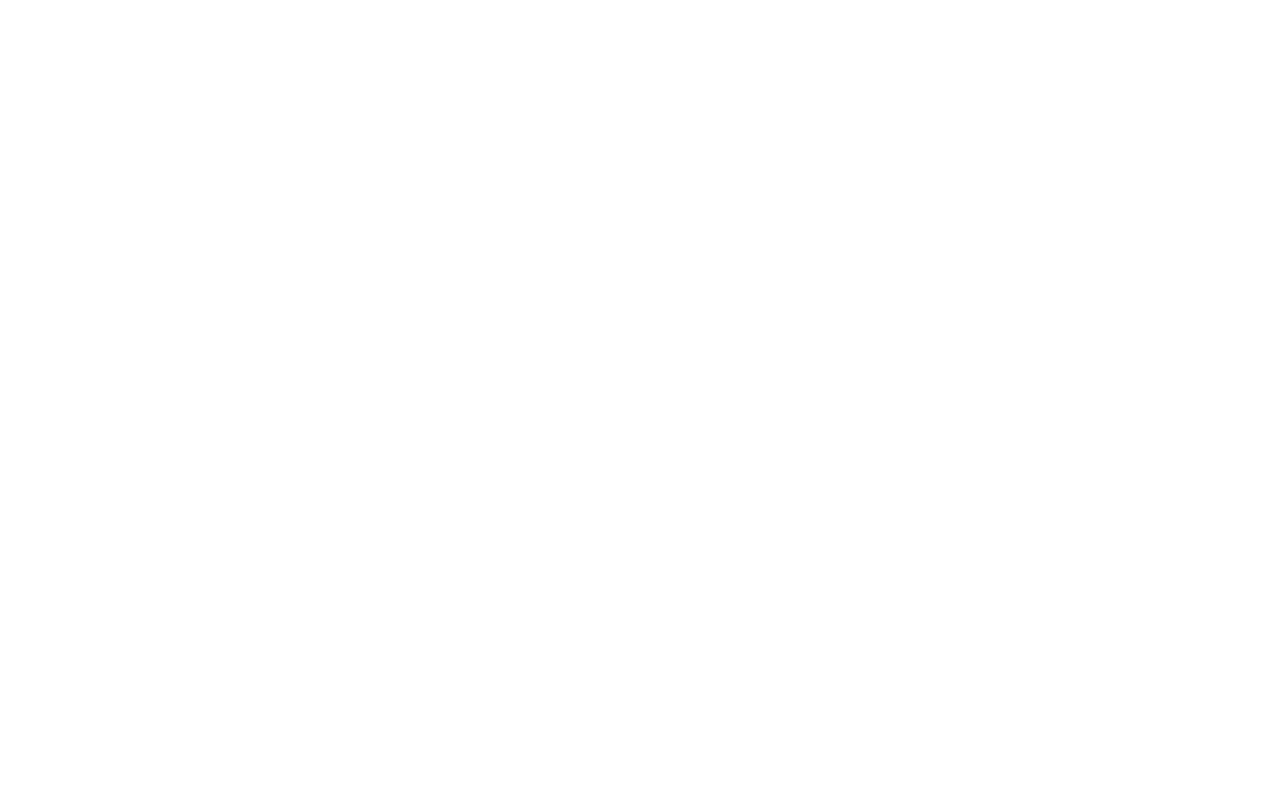
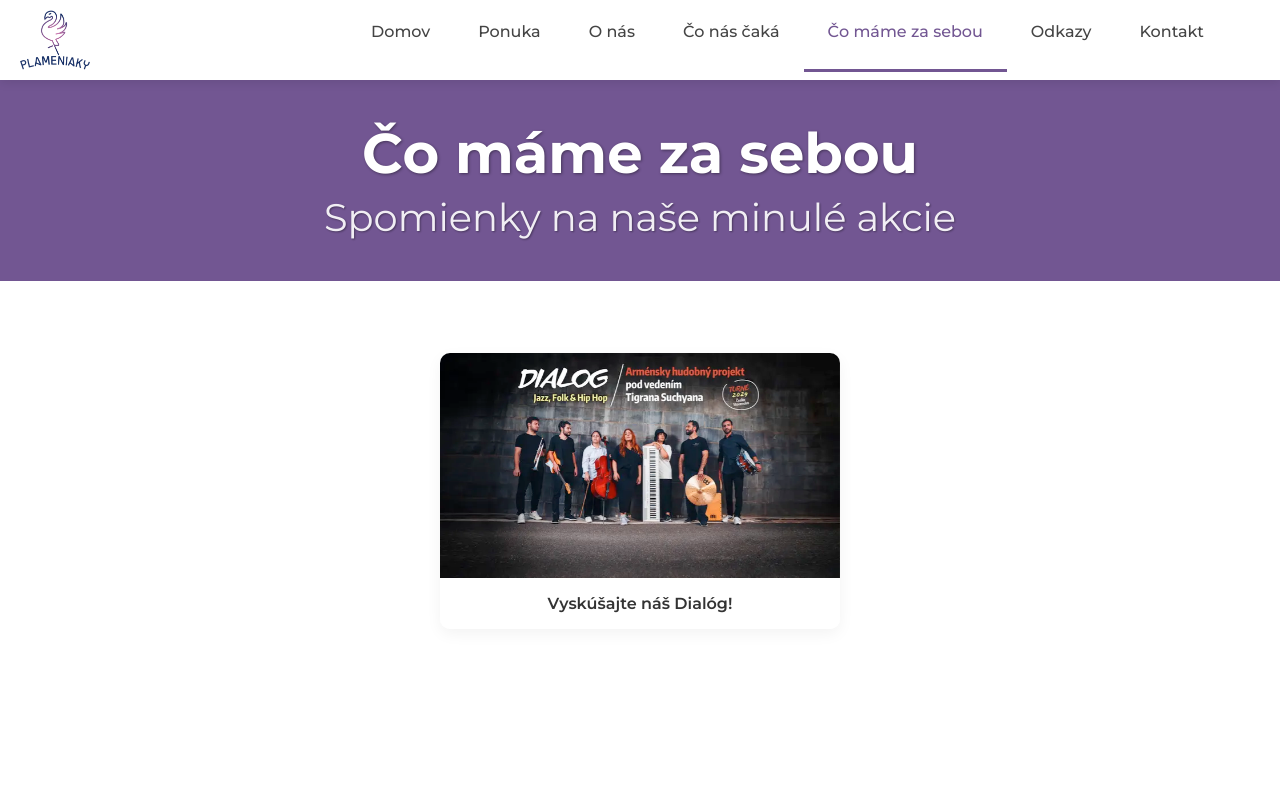
Before and after one commit to Hipapheralkus/plameniaky-website, a React (Vite) app: page /co-mame-za-sebou in a window 1280 px wide. Before the commit this address had no page. Shown: the top 800 px of the page. Built offline with nearby package versions, Linux system fonts and the light colour scheme.

Commit message:
minor changes

```diff
--- a/index.html
+++ b/index.html
@@ -12,7 +12,7 @@
     <link rel="preconnect" href="https://cdnjs.cloudflare.com" crossorigin>
     <meta
       name="description"
-      content="Plameniaky oz - Občianske združenie zamerané na podporu rozvoja detí."
+      content="Plameniaky | Rozvíjame radosťou"
     />
     <link
       rel="stylesheet"
@@ -25,7 +25,7 @@
       href="https://fonts.googleapis.com/css2?family=Montserrat:wght@300;400;500;600;700&display=swap"
       rel="stylesheet"
     />
-    <title>Plameniaky oz | Občianske združenie</title>
+    <title>Plameniaky | Rozvíjame radosťou</title>
   </head>
   <body>
     <noscript>Pre zobrazenie tejto stránky je potrebné povoliť JavaScript.</noscript>
--- a/src/App.jsx
+++ b/src/App.jsx
@@ -10,7 +10,7 @@ import Ponuka from './pages/Ponuka';
 import PonukaDetail from './pages/PonukaDetail'; // Detail for main categories like /ponuka/cirkus
 import ONas from './pages/ONas';
 import CoNasCaka from './pages/CoNasCaka';
-import ArchivPodujati from './pages/ArchivPodujati';
+import CoMameZaSebou from './pages/CoMameZaSebou'; // <-- Zmena importu (ak si premenoval súbor)
 import Odkazy from './pages/Odkazy';
 import Kontakt from './pages/Kontakt';
 // import PodporteNas from './pages/PodporteNas'; // Still commented out
@@ -34,7 +34,7 @@ function App() {
         <Route path="/ponuka" element={<Ponuka />} />
         <Route path="/o-nas" element={<ONas />} />
         <Route path="/co-nas-caka" element={<CoNasCaka />} />
-        <Route path="/archiv-podujati" element={<ArchivPodujati />} />
+        <Route path="/co-mame-za-sebou" element={<CoMameZaSebou />} /> {/* <-- Zmena cesty a elementu */}
         <Route path="/odkazy" element={<Odkazy />} />
         <Route path="/kontakt" element={<Kontakt />} />
         {/* <Route path="/podporte-nas" element={<PodporteNas />} /> */}
--- a/src/components/Layout.jsx
+++ b/src/components/Layout.jsx
@@ -1,5 +1,5 @@
 // src/components/Layout.jsx
-import React from 'react';
+import React, { useEffect } from 'react'; // <-- Importuj useEffect
 import Navbar from './navbar';
 import Footer from './Footer';
 import PropTypes from 'prop-types';
@@ -29,6 +29,14 @@ const Layout = ({
   spacing = 'normal',
   fluid = false
 }) => {
+
+  // --- Nastavenie titulku stránky ---
+  useEffect(() => {
+    document.title = "Plameniaky | Rozvíjame radosťou";
+  }, []); // Prázdne pole znamená, že sa spustí len raz po načítaní komponentu
+  // --- Koniec nastavenia titulku ---
+
+
   // Determine the content container class based on width prop
   let contentContainerClass = 'content-container';
 
--- a/src/components/navbar.jsx
+++ b/src/components/navbar.jsx
@@ -101,8 +101,8 @@ const Navbar = () => {
             </Link>
           </li>
           <li className="nav-item">
-            <Link to="/archiv-podujati" className={`nav-link ${location.pathname === '/archiv-podujati' ? 'active' : ''}`} onClick={closeMobileMenu}>
-              Archív podujatí
+            <Link to="/co-mame-za-sebou" className={`nav-link ${location.pathname === '/co-mame-za-sebou' ? 'active' : ''}`} onClick={closeMobileMenu}> {/* <-- Zmena cesty a textu */}
+              Čo máme za sebou
             </Link>
           </li>
           <li className="nav-item">
--- a/src/pages/ArchivPodujati.css
+++ b/src/pages/CoMameZaSebou.css
@@ -1,4 +1,4 @@
-/* src/pages/ArchivPodujati.css */
+/* src/pages/CoMameZaSebou.css */
 
 .filter-tags-container {
   margin-bottom: var(--spacing-lg);
@@ -106,6 +106,54 @@
    border-color: var(--color-primary); /* Use variable */
 }
 
+/* --- Štýly pre novú kachličku Dialóg --- */
+.dialog-tile {
+  display: block; /* Aby zaberala celú šírku narrow sekcie */
+  max-width: 400px; /* Maximálna šírka kachličky */
+  margin: 0 auto var(--spacing-lg); /* Centrovanie a spodný okraj */
+  border-radius: var(--radius-md);
+  overflow: hidden; /* Orezanie obrázka podľa radiusu */
+  box-shadow: var(--shadow-md);
+  transition: transform 0.3s ease, box-shadow 0.3s ease;
+}
+
+.dialog-tile:hover {
+  transform: translateY(-5px);
+  box-shadow: var(--shadow-lg);
+}
+
+.dialog-tile a {
+  display: block;
+  text-decoration: none;
+  color: inherit;
+  position: relative; /* Pre textový overlay (ak by bol potrebný) */
+}
+
+.dialog-tile-image {
+  width: 100%;
+  height: auto; /* Výška sa prispôsobí aspect-ratio */
+  display: block; /* Odstráni medzeru pod obrázkom */
+}
+
+/* Voliteľný textový popisok nad obrázkom */
+.dialog-tile-text {
+  display: block;
+  text-align: center;
+  padding: var(--spacing-sm);
+  background-color: rgba(255, 255, 255, 0.9); /* Mierne priehľadné biele pozadie */
+  color: var(--color-text-dark);
+  font-weight: 600;
+  /* Ak chcete text PRIAMO NAD obrázkom:
+  position: absolute;
+  bottom: 0;
+  left: 0;
+  width: 100%;
+  background-color: rgba(0, 0, 0, 0.6);
+  color: white;
+  */
+}
+/* --- Koniec štýlov pre kachličku --- */
+
 /* Responzivita */
 @media (max-width: 576px) {
     .archive-item h3 {
--- a/src/pages/ArchivPodujati.jsx
+++ b/src/pages/CoMameZaSebou.jsx
@@ -1,4 +1,4 @@
-// src/pages/ArchivPodujati.jsx
+// src/pages/CoMameZaSebou.jsx
 import React, { useState } from 'react';
 // import { Link } from 'react-router-dom'; // Prípadne pre detail archívu
 import PageLayout from '../components/PageLayout';
@@ -6,9 +6,9 @@ import Section from '../components/Section';
 import Grid from '../components/Grid';
 import LazyImage from '../components/LazyImage';
 import HashtagGroup from '../components/HashtagGroup';
-import './ArchivPodujati.css';
+import './CoMameZaSebou.css'; // <-- Zmena importu CSS (ak si premenoval súbor)
 
-const ArchivPodujati = () => {
+const CoMameZaSebou = () => { // <-- Zmena názvu komponentu
 
   // Vzorové dáta pre archív - nahraďte reálnymi dátami, zoradené od najnovšieho
   const archivData = [
@@ -66,7 +66,17 @@ const ArchivPodujati = () => {
    const allTags = [...new Set(archivData.flatMap(item => item.tags.map(tag => tag.startsWith('#') ? tag.substring(1) : tag)))]; // Clean tags for HashtagGroup
 
   return (
-    <PageLayout title="Archív podujatí" subtitle="Spomienky na naše minulé akcie">
+    <PageLayout title="Čo máme za sebou" subtitle="Spomienky na naše minulé akcie"> {/* <-- Zmena titulku */}
+      {/* --- Pridaná nová kachlička --- */}
+      <Section width="narrow" padding="small"> {/* Úzka sekcia pre centrovanie */}
+        <div className="dialog-tile">
+          <a href="https://dialog.plameniaky.sk/" target="_blank" rel="noopener noreferrer">
+             <LazyImage src="/images/dialog_1.webp" alt="Dialóg Plameniaky" className="dialog-tile-image aspect-16-9"/>
+             <span className="dialog-tile-text">Vyskúšajte náš Dialóg!</span>
+          </a>
+        </div>
+      </Section>
+      {/* --- Koniec pridanej kachličky --- */}
       <Section width="wide">
           {/* --- Replace filter buttons with HashtagGroup --- */}
           <HashtagGroup
@@ -113,4 +123,4 @@ const ArchivPodujati = () => {
   );
 };
 
-export default ArchivPodujati;
+export default CoMameZaSebou; // <-- Zmena exportu
--- a/src/pages/Home.jsx
+++ b/src/pages/Home.jsx
@@ -10,11 +10,9 @@ const Home = () => {
 
   // Vzorové obrázky pre slideshow
   const slideshowImages = [
-    { url: '/images/hero/deti.jpg', alt: 'Deti na workshope', caption: 'Rozvíjame kreativitu detí' },
-    { url: '/images/hero/dospeli.jpg', alt: 'Dospelí žonglujúci', caption: 'Kurzy pre dospelých' },
-    { url: '/images/hero/ohen.jpg', alt: 'Ohňová show', caption: 'Nechajte sa očariť ohňom' },
-    { url: '/images/hero/led.jpg', alt: 'LED show artistka', caption: 'Moderné LED vystúpenia' },
-    { url: '/images/hero/historia.jpg', alt: 'Historická fotka vystúpenia', caption: 'Roky skúseností' },
+    { url: '/images/carousel_1.webp', alt: 'Deti na workshope', caption: 'Rozvíjame kreativitu detí' },
+    { url: '/images/carousel_2.webp', alt: 'Dospelí žonglujúci', caption: 'Kurzy pre dospelých' },
+    { url: '/images/carousel_3.webp', alt: 'Ohňová show', caption: 'Nechajte sa očariť ohňom' },
   ];
 
   return (
@@ -29,6 +27,7 @@ const Home = () => {
       >
          <div className="intro-text text-center"> {/* Centrovaný text */}
            <h2>Vitajte v Plameniakoch!</h2>
+           <p className="slogan" style={{fontSize: '1.3rem', fontWeight: '500', fontStyle: 'italic', color: 'var(--color-primary)', marginBottom: '1.5rem'}}>Rozvíjame radosťou</p> {/* <-- Pridaný slogan */}
            <p>
               Sme tu, aby sme prinášali radosť, umenie a nové zručnosti do vášho života prostredníctvom cirkusu, hudby a vzdelávania.
               Objavte s nami čaro pohybu a kreativity!
```
Also changed, not shown: public/images/dialog_1.webp (added), public/images/dialog_2.webp (added).
